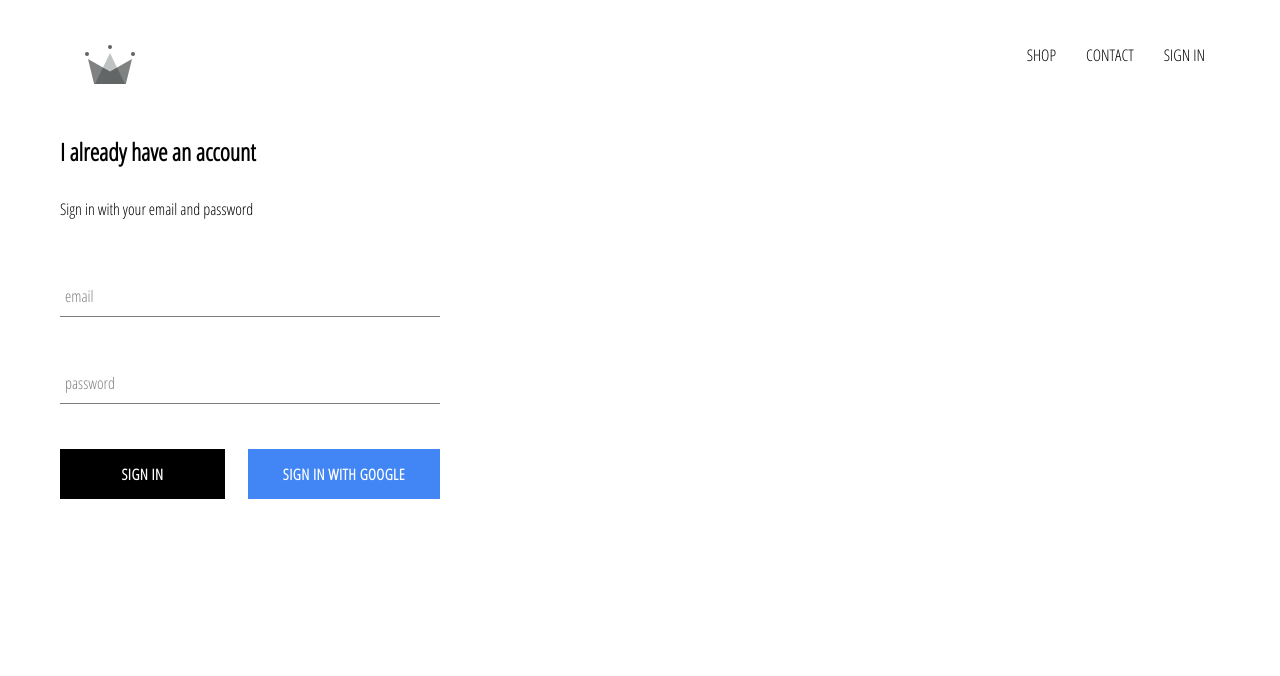
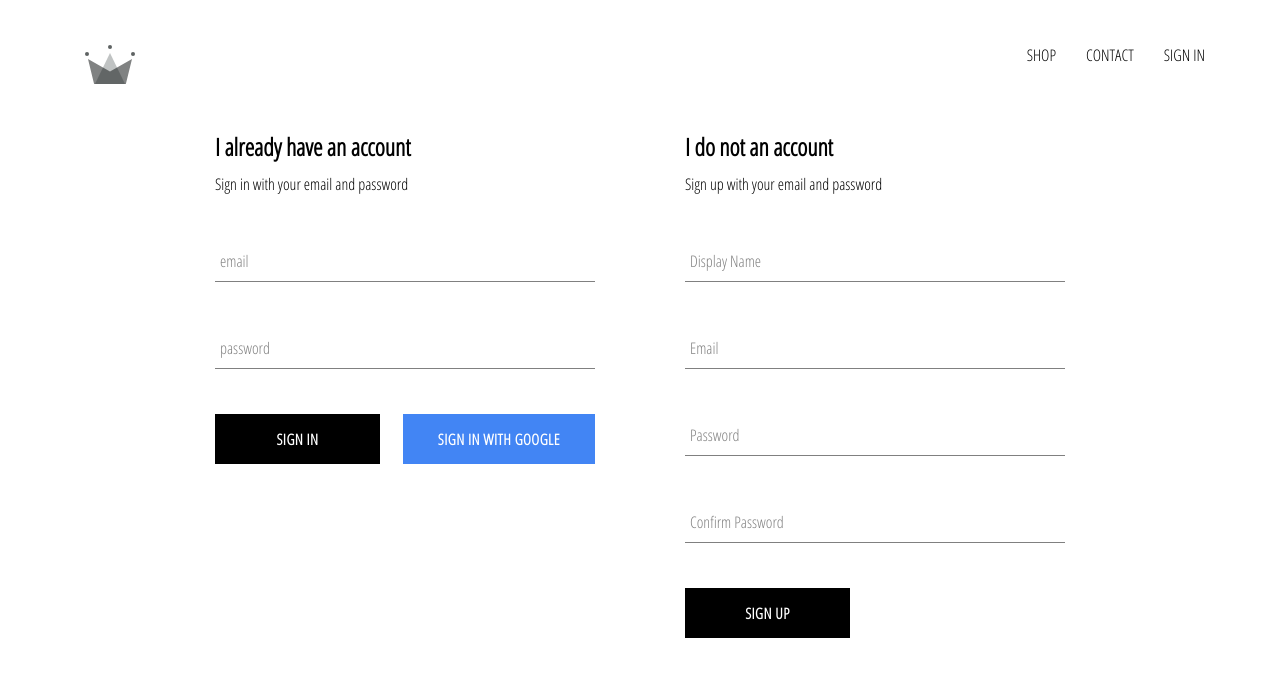
Before and after one commit to ravi-10/react-e-commerce, a React (Create React App) app: page /signin in a window 1280 px wide. Shown: the top 676 px of the page. Built offline with nearby package versions, Linux system fonts and the light colour scheme; no server answers.

Commit message:
sign up component and storing authenticated users in firestore database

```diff
--- a/src/App.js
+++ b/src/App.js
@@ -7,7 +7,7 @@
 import ShopPage from './pages/shop/shop.component';
 import Header from './components/header/header.component';
 import SignInAndSignUpPage from './pages/sign-in-and-sign-up/sign-in-and-sign-up.component';
-import { auth } from './firebase/firebase.utils';
+import { auth, createUserProfileDocument } from './firebase/firebase.utils';
 
 class App extends React.Component {
   constructor() {
@@ -21,11 +21,24 @@
   unsubscribeFromAuth = null;
 
   componentDidMount() {
-    this.unsubscribeFromAuth = auth.onAuthStateChanged(user => {
-      this.setState({ currentUser: user });
+    this.unsubscribeFromAuth = auth.onAuthStateChanged(async userAuth => {
+      if (userAuth) {
+        const userRef = await createUserProfileDocument(userAuth);
 
-      console.log(user);
-    })
+        userRef.onSnapshot(snapShot => {
+          this.setState({
+            currentUser: {
+              id: snapShot.id,
+              ...snapShot.data()
+            }
+          });
+
+          console.log(this.state);
+        });
+      } else {
+        this.setState({ currentUser: userAuth });
+      }
+    });
   }
 
   componentWillUnmount() {
--- a/src/components/sign-in/sign-in.component.jsx
+++ b/src/components/sign-in/sign-in.component.jsx
@@ -32,8 +32,8 @@
     render() {
         return (
             <div className='sign-in'>
-                <h2>I already have an account</h2>
-                <span className="title">Sign in with your email and password</span>
+                <h2 className="title">I already have an account</h2>
+                <span>Sign in with your email and password</span>
 
                 <form onSubmit={this.handleSubmit}>
                     <FormInput
--- /dev/null
+++ b/src/components/sign-up/sign-up.component.jsx
@@ -0,0 +1,100 @@
+import React from 'react';
+
+import './sign-up.styles.scss';
+
+import FormInput from '../form-input/form-input.component';
+import CustomButton from '../custom-button/custom-button.component';
+
+import { auth, createUserProfileDocument } from '../../firebase/firebase.utils';
+
+class SignUp extends React.Component {
+    constructor() {
+        super();
+
+        this.state = {
+            displayName: '',
+            email: '',
+            password: '',
+            confirmPassword: ''
+        }
+    }
+
+    handleChange = event => {
+        const { name, value } = event.target;
+
+        this.setState({ [name]: value });
+    }
+
+    handleSubmit = async event => {
+        event.preventDefault();
+
+        const { displayName, email, password, confirmPassword } = this.state;
+
+        if (password !== confirmPassword) {
+            alert("Passwords don't match");
+            return;
+        }
+
+        try {
+            const { user } = await auth.createUserWithEmailAndPassword(email, password);
+
+            await createUserProfileDocument(user, { displayName });
+
+            this.setState({
+                displayName: '',
+                email: '',
+                password: '',
+                confirmPassword: ''
+            });
+        } catch (error) {
+            console.error(error);
+        }
+    }
+
+    render() {
+        const { displayName, email, password, confirmPassword } = this.state;
+        return (
+            <div className='sign-up'>
+                <h2 className='title'>I do not an account</h2>
+                <span>Sign up with your email and password</span>
+                <form className='sign-up-form' onSubmit={this.handleSubmit}>
+                    <FormInput
+                        type='text'
+                        name='displayName'
+                        value={displayName}
+                        onChange={this.handleChange}
+                        label='Display Name'
+                        required
+                    />
+                    <FormInput
+                        type='email'
+                        name='email'
+                        value={email}
+                        onChange={this.handleChange}
+                        label='Email'
+                        required
+                    />
+                    <FormInput
+                        type='password'
+                        name='password'
+                        value={password}
+                        onChange={this.handleChange}
+                        label='Password'
+                        required
+                    />
+                    <FormInput
+                        type='password'
+                        name='confirmPassword'
+                        value={confirmPassword}
+                        onChange={this.handleChange}
+                        label='Confirm Password'
+                        required
+                    />
+                    <CustomButton type='submit'> Sign up </CustomButton>
+                </form>
+            </div>
+        )
+    }
+}
+
+export default SignUp;
--- /dev/null
+++ b/src/components/sign-up/sign-up.styles.scss
@@ -0,0 +1,9 @@
+.sign-up {
+    display: flex;
+    flex-direction: column;
+    width: 380px;
+
+    .title {
+        margin: 10px 0;
+    }
+}
--- a/src/firebase/firebase.utils.js
+++ b/src/firebase/firebase.utils.js
@@ -12,6 +12,32 @@
     appId: "1:993596693613:web:98011819d26d2ee6023364"
 };
 
+export const createUserProfileDocument = async (userAuth, additionalData) => {
+    if (!userAuth) return;
+
+    const userRef = firestore.doc(`users/${userAuth.uid}`);
+
+    const snapShot = await userRef.get();
+
+    if (!snapShot.exists) {
+        const { displayName, email } = userAuth;
+        const createdAt = new Date();
+
+        try {
+            await userRef.set({
+                displayName,
+                email,
+                createdAt,
+                ...additionalData
+            })
+        } catch (error) {
+            console.log('error creating user', error.message);
+        }
+    }
+
+    return userRef;
+}
+
 firebase.initializeApp(config);
 
 export const auth = firebase.auth();
--- a/src/pages/sign-in-and-sign-up/sign-in-and-sign-up.component.jsx
+++ b/src/pages/sign-in-and-sign-up/sign-in-and-sign-up.component.jsx
@@ -3,10 +3,12 @@
 import './sign-in-and-sign-up.styles.scss';
 
 import SignIn from '../../components/sign-in/sign-in.component';
+import SignUp from '../../components/sign-up/sign-up.component';
 
 const SignInAndSignUpPage = () => (
     <div className='sign-in-and-sign-up'>
         <SignIn />
+        <SignUp />
     </div>
 );
 
--- a/src/pages/sign-in-and-sign-up/sign-in-and-sign-up.styles.scss
+++ b/src/pages/sign-in-and-sign-up/sign-in-and-sign-up.styles.scss
@@ -0,0 +1,6 @@
+.sign-in-and-sign-up {
+    width: 850px;
+    display: flex;
+    justify-content: space-between;
+    margin: 30px auto;
+}
```
